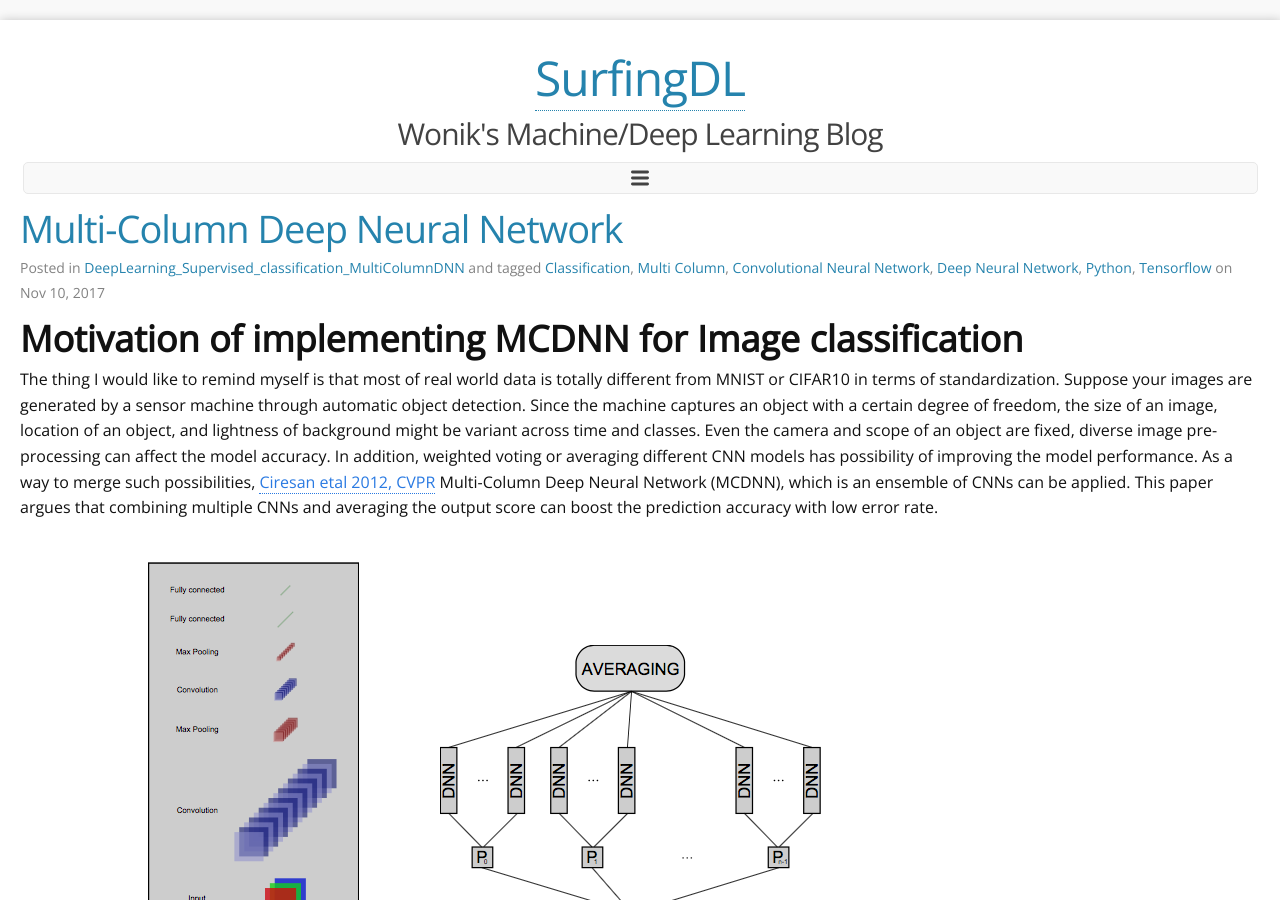
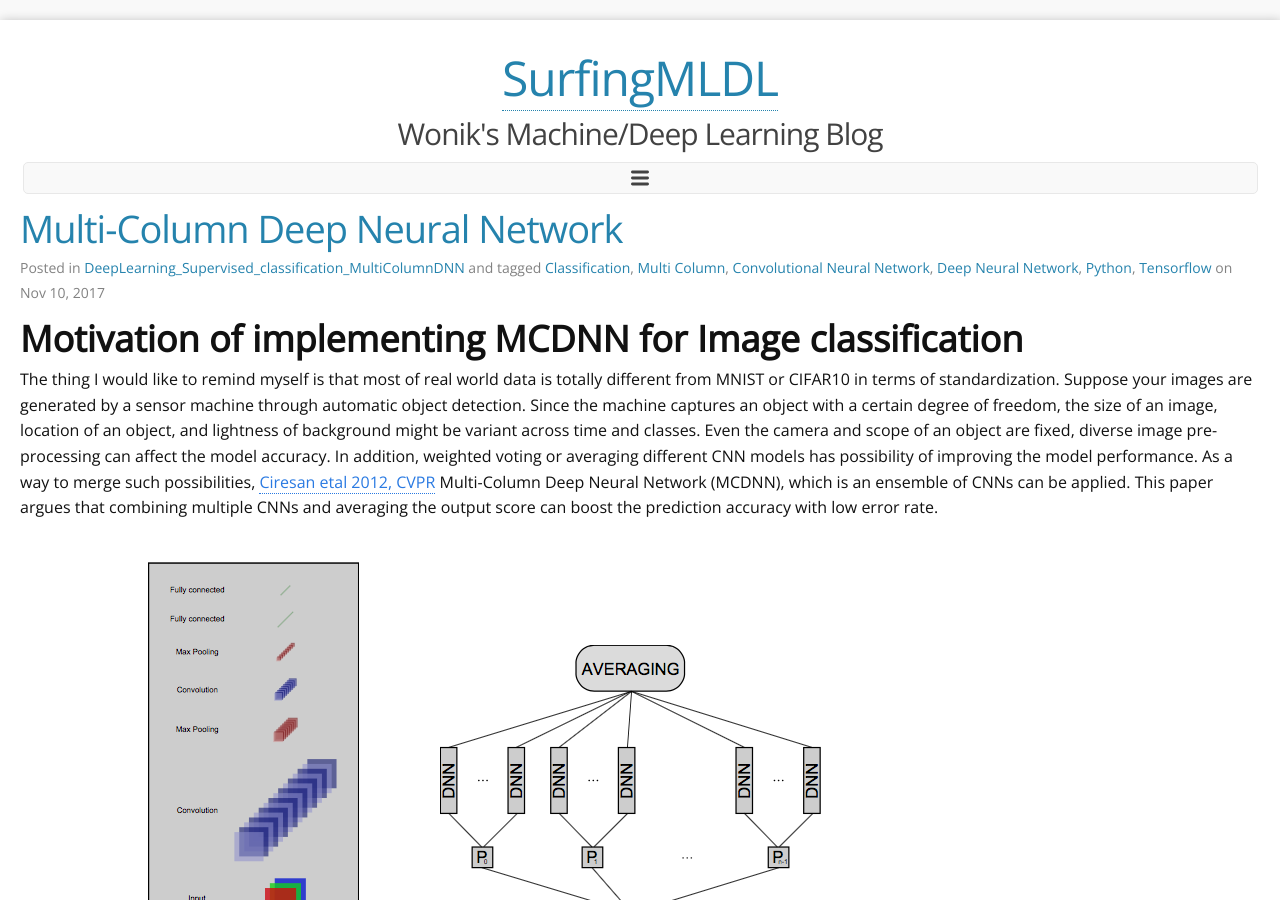
Before and after one commit to wonik/wonikjang.github.io, a Jekyll site: the page built from index.html, in a window 1280 px wide and 900 px high. Built offline with Jekyll 4.4.1, drawn with Linux system fonts in a browser that asks for light colours; nearby versions of some CDN libraries; the list of posts is cut into pages by our own code.

Commit message:
Update _config.yml

```diff
--- a/_config.yml
+++ b/_config.yml
@@ -1,5 +1,5 @@
 ## Site info:
-title: SurfingDL
+title: SurfingMLDL
 tagline: Wonik's Machine/Deep Learning Blog
 author: Wonik Jang
 email: jwimsms@gmail.com
```
